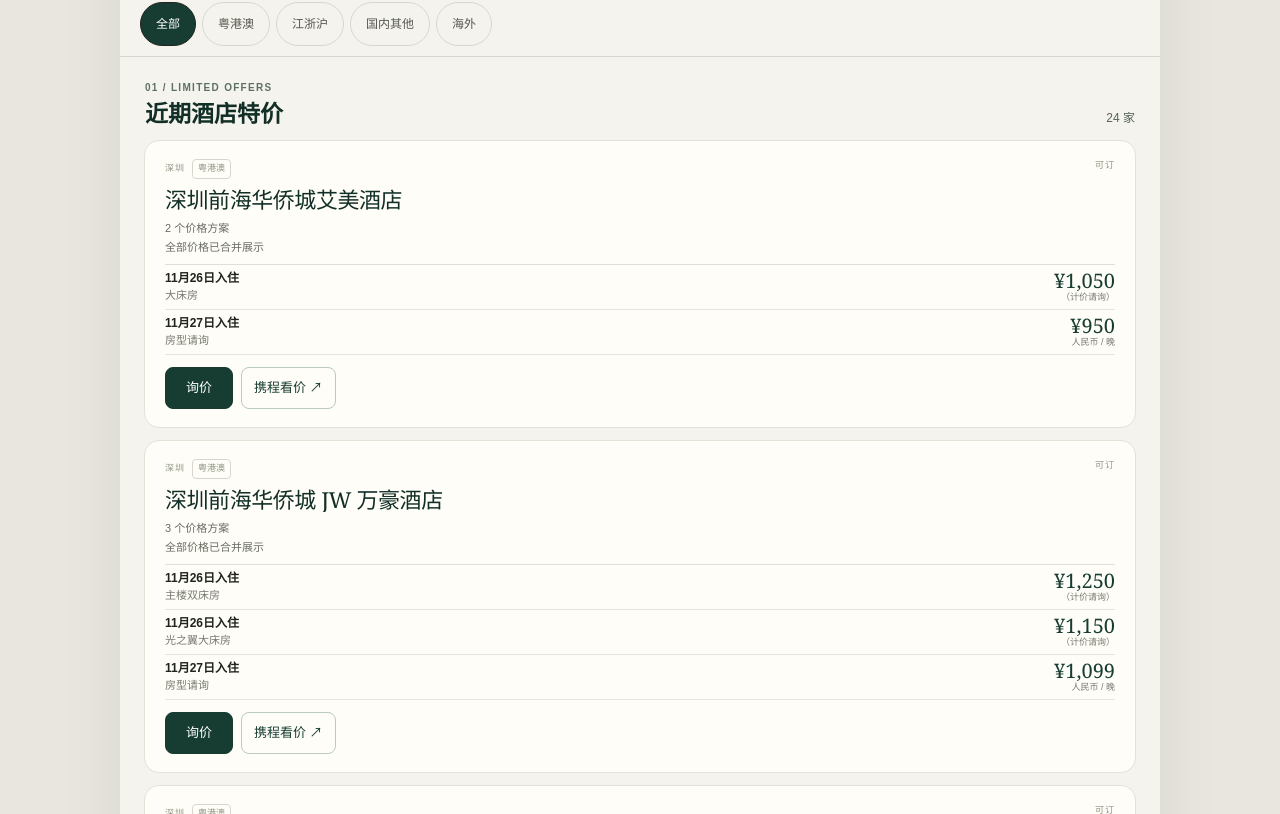
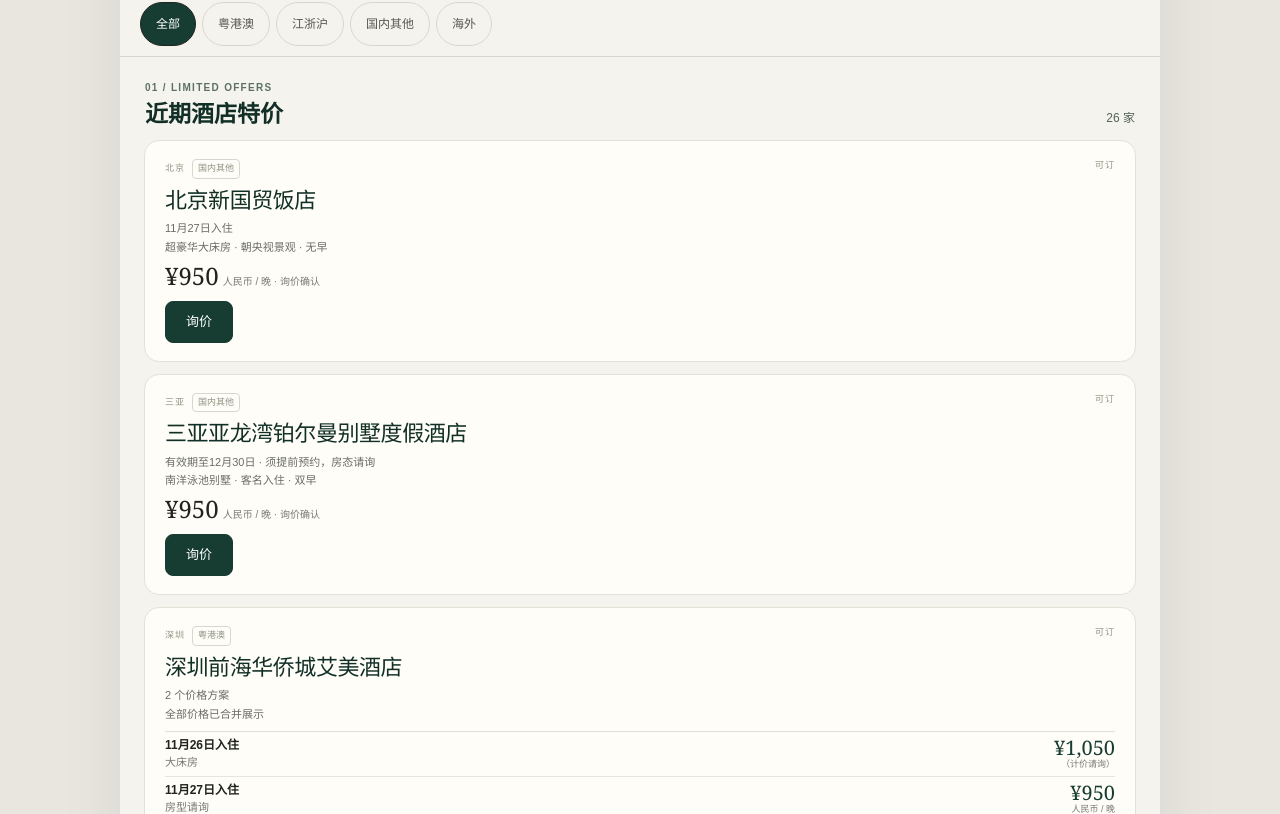
Before and after one commit to rachelzhao1202-blip/voyage-travel, a Next.js app: page / in a window 1280 px wide. Shown: the part 576-1390 px from the top of the page. Built offline with nearby package versions, Linux system fonts and the light colour scheme.

Commit message:
Add Beijing and Sanya limited hotel offers

```diff
--- a/data/hotels.ts
+++ b/data/hotels.ts
@@ -62,6 +62,39 @@ export function formatAvailableHotelDates(dates: string[], today: string): strin
 // 仅收录用户明确说“加入主页特价”的房源；其他资料保留在内部清单。
 // 有截止日的项目会在日期过后自动从首页隐藏。
 export const hotelOffers: HotelOffer[] = [
+  {
+    "id": "beijing-hotel-jen-nov27-2026",
+    "hotel": "北京新国贸饭店",
+    "englishName": "JEN BEIJING BY SHANGRI-LA",
+    "city": "北京",
+    "cityEnglish": "BEIJING",
+    "region": "国内其他",
+    "homepage": true,
+    "checkIn": "2026-11-27",
+    "checkOut": "2026-11-28",
+    "dateLabel": "11月27日入住",
+    "room": "超豪华大床房 · 朝央视景观",
+    "breakfast": "无早",
+    "price": "950",
+    "priceUnit": "人民币 / 晚",
+    "status": "available"
+  },
+  {
+    "id": "sanya-yalong-pullman-villa-dec30-2026",
+    "hotel": "三亚亚龙湾铂尔曼别墅度假酒店",
+    "englishName": "PULLMAN SANYA YALONG BAY VILLAS & RESORT",
+    "city": "三亚",
+    "cityEnglish": "SANYA",
+    "region": "国内其他",
+    "homepage": true,
+    "dateLabel": "有效期至12月30日 · 须提前预约，房态请询",
+    "expiresOn": "2026-12-30",
+    "room": "南洋泳池别墅 · 客名入住",
+    "breakfast": "双早",
+    "price": "950",
+    "priceUnit": "人民币 / 晚",
+    "status": "available"
+  },
   {
     "id": "sz-qianhai-lemeridien-nov27-2026",
     "hotel": "深圳前海华侨城艾美酒店",
```
